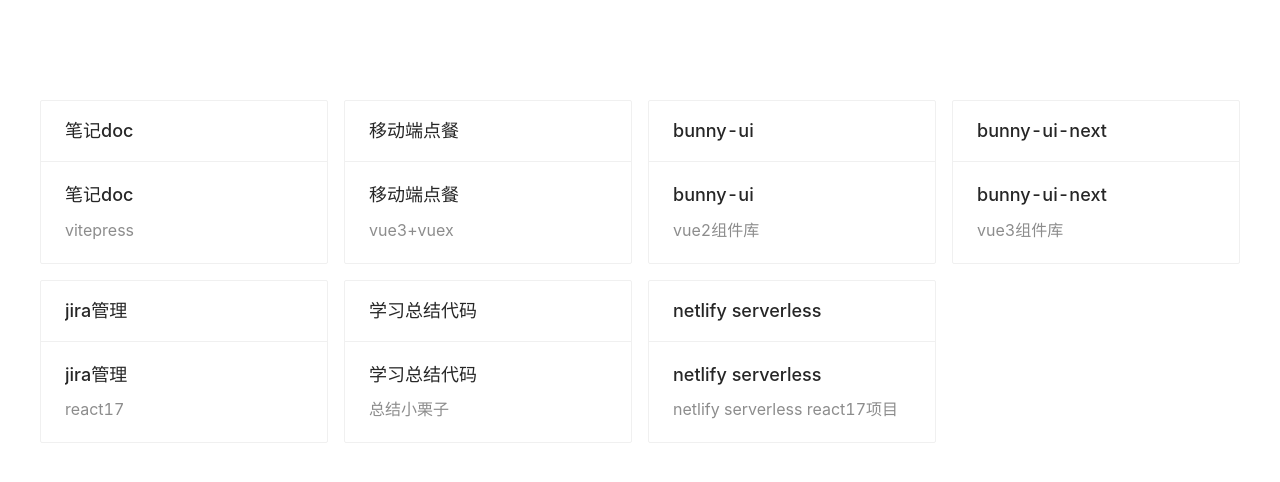
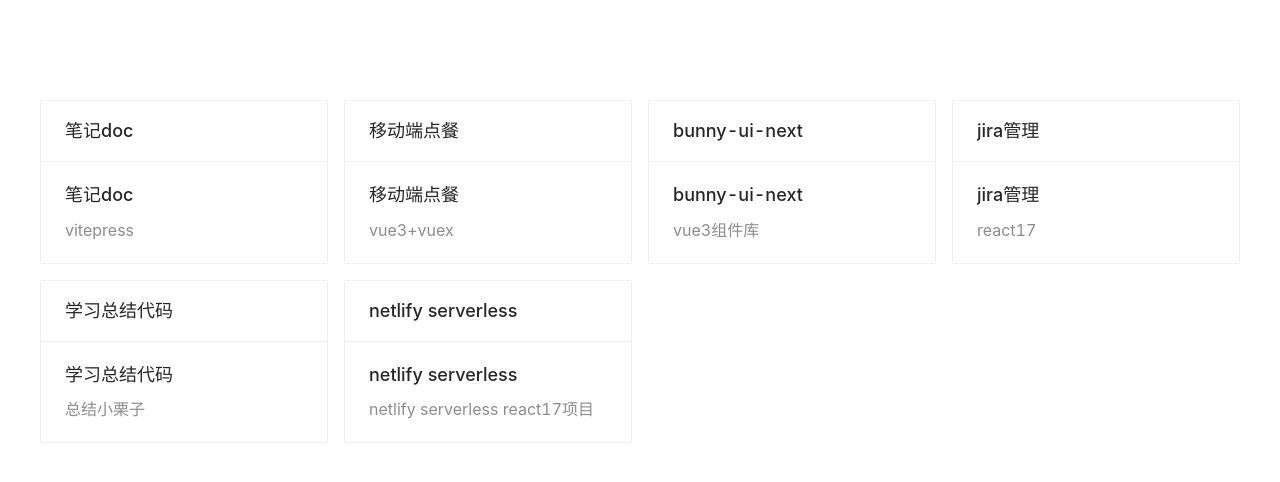
Before and after one commit to zhao-yi-fan/zhao-yi-fan.github.io, a React (Create React App) app: page / in a window 1280 px wide. Shown: the top 482 px of the page. Built offline with nearby package versions, Linux system fonts and the light colour scheme.

Commit message:
feat: blog部署在netlify

```diff
--- a/src/App.tsx
+++ b/src/App.tsx
@@ -4,7 +4,7 @@
 const data = [
   {
     title: '笔记doc',
-    link: './note/',
+    link: 'https://blog.zhaoyifan.top',
     description: 'vitepress',
   },
   {
@@ -12,11 +12,11 @@
     link: './take-out-platform/',
     description: 'vue3+vuex',
   },
-  {
-    title: 'bunny-ui',
-    link: './bunny-ui/',
-    description: 'vue2组件库',
-  },
+  // {
+  //   title: 'bunny-ui',
+  //   link: './bunny-ui/',
+  //   description: 'vue2组件库',
+  // },
   {
     title: 'bunny-ui-next',
     link: './bunny-ui-next/',
```
